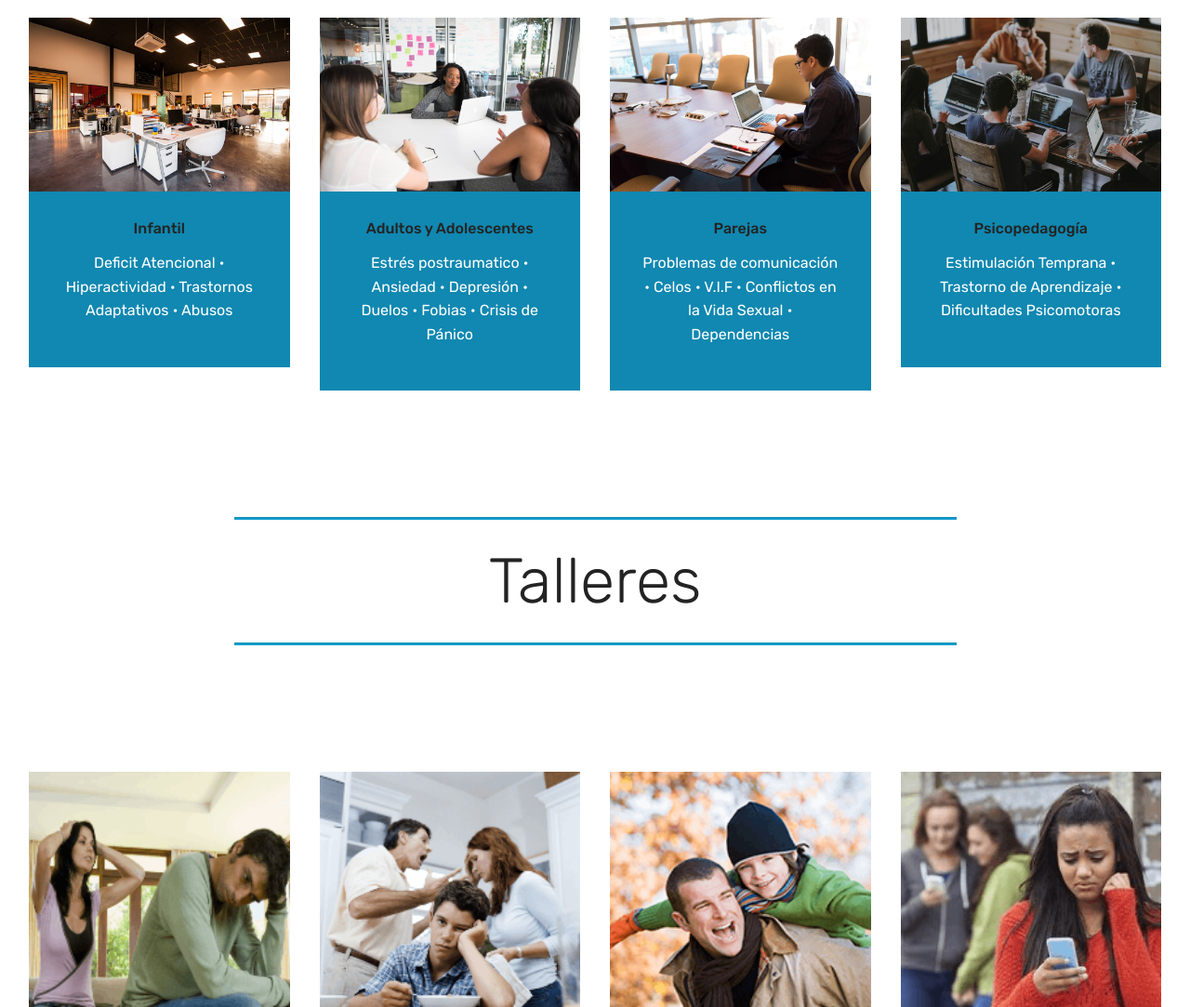
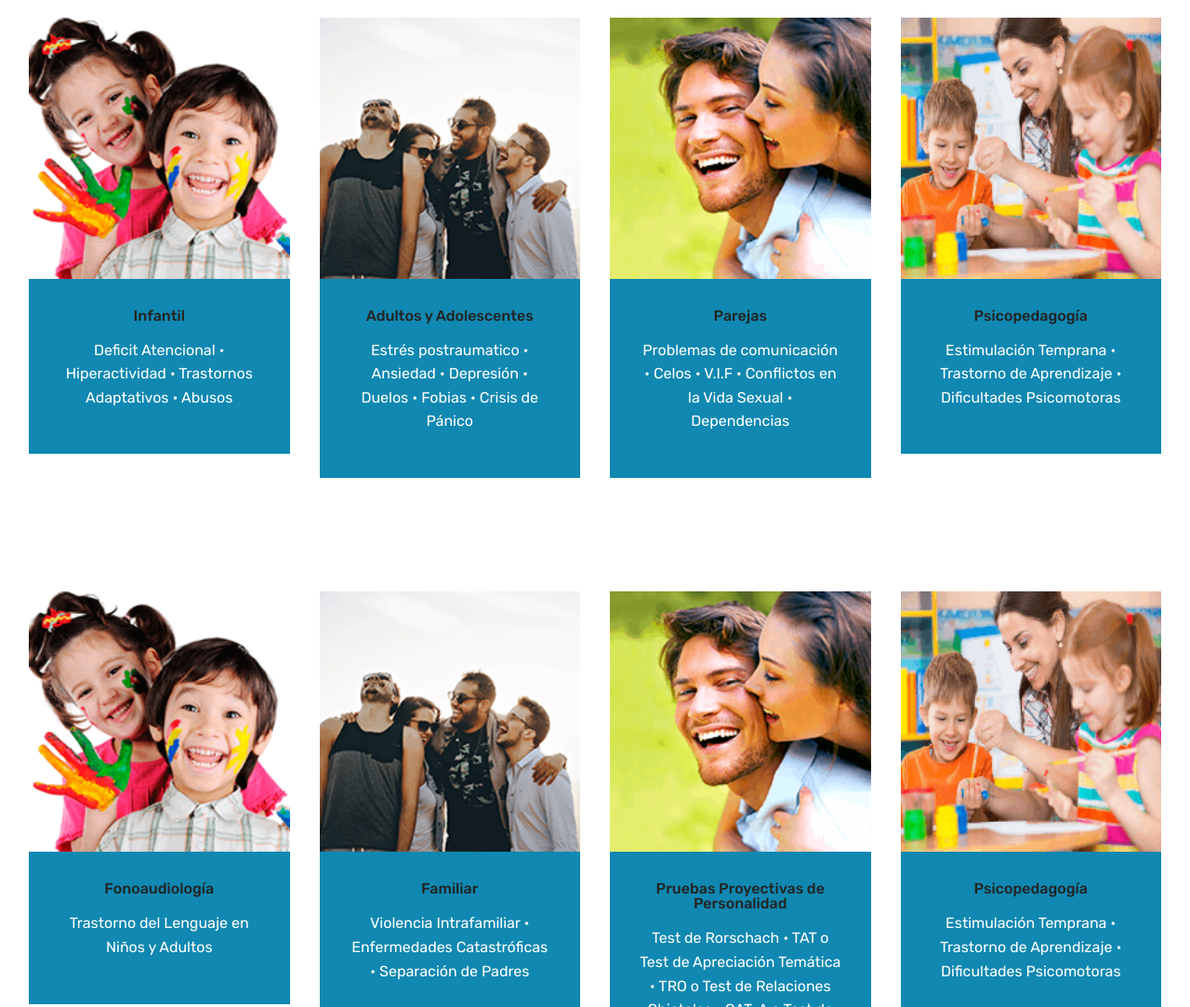
Before and after one commit to Reko-Glarius/cip, a plain HTML site: page index.html in a window 1280 px wide. Shown: the part 1717-2800 px from the top of the page at 93% size. Drawn offline with Linux system fonts and the light colour scheme; files whose address does not match are found by name.

```diff
--- a/assets/mobirise/css/mbr-additional.css
+++ b/assets/mobirise/css/mbr-additional.css
@@ -1760,6 +1760,50 @@ body {
 .cid-rBBg06PmOF .card-title {
   text-align: center;
 }
+.cid-rBNg8j8gSR {
+  padding-top: 0px;
+  padding-bottom: 90px;
+  background-color: #ffffff;
+}
+.cid-rBNg8j8gSR .card-img {
+  background-color: #fff;
+}
+.cid-rBNg8j8gSR .card-box {
+  padding: 2rem;
+  background-color: #1088b1;
+}
+.cid-rBNg8j8gSR h4 {
+  font-weight: 500;
+  margin-bottom: 0;
+  text-align: left;
+}
+.cid-rBNg8j8gSR p {
+  text-align: left;
+}
+.cid-rBNg8j8gSR .mbr-text {
+  color: #ffffff;
+  text-align: center;
+}
+.cid-rBNg8j8gSR .card-wrapper {
+  height: 100%;
+  box-shadow: 0px 0px 0px 0px rgba(0, 0, 0, 0);
+  transition: box-shadow 0.3s;
+}
+.cid-rBNg8j8gSR .card-wrapper:hover {
+  box-shadow: 0px 0px 30px 0px rgba(0, 0, 0, 0.05);
+  transition: box-shadow 0.3s;
+}
+@media (min-width: 992px) {
+  .cid-rBNg8j8gSR .my-col {
+    flex: 0 0 20%;
+    max-width: 20%;
+    padding: 15px;
+    -webkit-flex: 0 0 20%;
+  }
+}
+.cid-rBNg8j8gSR .card-title {
+  text-align: center;
+}
 .cid-rBBnKOZUjg {
   padding-top: 30px;
   padding-bottom: 30px;
--- a/index.html
+++ b/index.html
@@ -9,7 +9,7 @@
   <link rel="shortcut icon" href="assets/images/logo-128x124.png" type="image/x-icon">
   <meta name="description" content="">
 
-  <title>Home</title>
+  <title>CIPHO, CENTRO PSICOLOGICO HORIZONTE</title>
   <link rel="stylesheet" href="assets/web/assets/mobirise-icons/mobirise-icons.css">
   <link rel="stylesheet" href="assets/tether/tether.min.css">
   <link rel="stylesheet" href="assets/bootstrap/css/bootstrap.min.css">
@@ -63,7 +63,7 @@
     </nav>
 </section>
 
-<section class="engine"><a href="https://mobirise.info/d">web maker</a></section><section class="carousel slide cid-rBBd2bvyiW" data-interval="false" id="slider1-3">
+<section class="engine"><a href="https://mobirise.info/b">create a site</a></section><section class="carousel slide cid-rBBd2bvyiW" data-interval="false" id="slider1-3">
 
 
 
@@ -133,7 +133,7 @@
             <div class="card p-3 col-12 col-md-6 col-lg-3">
                 <div class="card-wrapper">
                     <div class="card-img">
-                        <img src="assets/images/background1.jpg" alt="Mobirise">
+                        <img src="assets/images/servicio2-200x200.png" alt="Mobirise" title="">
                     </div>
                     <div class="card-box">
                         <h4 class="card-title pb-3 mbr-fonts-style display-7">
@@ -149,7 +149,7 @@
             <div class="card p-3 col-12 col-md-6 col-lg-3">
                 <div class="card-wrapper">
                     <div class="card-img">
-                        <img src="assets/images/background2.jpg" alt="Mobirise">
+                        <img src="assets/images/servicio1-200x200.png" alt="Mobirise" title="">
                     </div>
                     <div class="card-box">
                         <h4 class="card-title pb-3 mbr-fonts-style display-7">Adultos y Adolescentes</h4>
@@ -163,7 +163,7 @@
             <div class="card p-3 col-12 col-md-6 col-lg-3">
                 <div class="card-wrapper">
                     <div class="card-img">
-                        <img src="assets/images/background3.jpg" alt="Mobirise">
+                        <img src="assets/images/servicio3-200x200.png" alt="Mobirise" title="">
                     </div>
                     <div class="card-box">
                         <h4 class="card-title pb-3 mbr-fonts-style display-7">
@@ -179,7 +179,77 @@
             <div class="card p-3 col-12 col-md-6 col-lg-3">
                 <div class="card-wrapper">
                     <div class="card-img">
-                        <img src="assets/images/background4.jpg" alt="Mobirise">
+                        <img src="assets/images/service4-200x200.png" alt="Mobirise" title="">
+                    </div>
+                    <div class="card-box">
+                        <h4 class="card-title pb-3 mbr-fonts-style display-7">
+                            Psicopedagogía
+                        </h4>
+                        <p class="mbr-text mbr-fonts-style display-7">
+                           Estimulación Temprana • Trastorno de Aprendizaje • Dificultades Psicomotoras
+                        </p>
+                    </div>
+                </div>
+            </div>
+
+
+        </div>
+    </div>
+</section>
+
+<section class="features17 cid-rBNg8j8gSR" id="features17-t">
+
+
+
+
+    <div class="container-fluid">
+        <div class="media-container-row">
+            <div class="card p-3 col-12 col-md-6 col-lg-3">
+                <div class="card-wrapper">
+                    <div class="card-img">
+                        <img src="assets/images/servicio2-200x200.png" alt="Mobirise" title="">
+                    </div>
+                    <div class="card-box">
+                        <h4 class="card-title pb-3 mbr-fonts-style display-7">Fonoaudiología</h4>
+                        <p class="mbr-text mbr-fonts-style display-7">
+                            Trastorno del Lenguaje en Niños y Adultos
+                        </p>
+                    </div>
+                </div>
+            </div>
+
+            <div class="card p-3 col-12 col-md-6 col-lg-3">
+                <div class="card-wrapper">
+                    <div class="card-img">
+                        <img src="assets/images/servicio1-200x200.png" alt="Mobirise" title="">
+                    </div>
+                    <div class="card-box">
+                        <h4 class="card-title pb-3 mbr-fonts-style display-7">Familiar</h4>
+                        <p class="mbr-text mbr-fonts-style display-7">
+                            Violencia Intrafamiliar • Enfermedades Catastróficas • Separación de Padres
+                        </p>
+                    </div>
+                </div>
+            </div>
+
+            <div class="card p-3 col-12 col-md-6 col-lg-3">
+                <div class="card-wrapper">
+                    <div class="card-img">
+                        <img src="assets/images/servicio3-200x200.png" alt="Mobirise" title="">
+                    </div>
+                    <div class="card-box">
+                        <h4 class="card-title pb-3 mbr-fonts-style display-7">Pruebas Proyectivas de Personalidad</h4>
+                        <p class="mbr-text mbr-fonts-style display-7">
+                            Test de Rorschach • TAT o Test de Apreciación Temática • TRO o Test de Relaciones Objetales • CAT-A o Test de Apreciación Infantil • Entre otras
+                        </p>
+                    </div>
+                </div>
+            </div>
+
+            <div class="card p-3 col-12 col-md-6 col-lg-3">
+                <div class="card-wrapper">
+                    <div class="card-img">
+                        <img src="assets/images/service4-200x200.png" alt="Mobirise" title="">
                     </div>
                     <div class="card-box">
                         <h4 class="card-title pb-3 mbr-fonts-style display-7">
@@ -657,7 +727,7 @@
         <div class="row justify-content-center">
             <div class="media-container-column col-lg-8" data-form-type="formoid">
                 <!---Formbuilder Form--->
-                <form action="https://mobirise.com/" method="POST" class="mbr-form form-with-styler" data-form-title="Mobirise Form"><input type="hidden" name="email" data-form-email="true" value="NQk7mdMU+IwbMETg2i2+HssXpd2Xe78c0+TLT5Kr7kC6J2DRIrBBdT/RKavEUDcBk8W3bzdzYoK/0vPrl9zK/HmZjS/6xd9lzLMakks/WrYW5GlPyWhqgKP+15vpZ4GK">
+                <form action="https://mobirise.com/" method="POST" class="mbr-form form-with-styler" data-form-title="Mobirise Form"><input type="hidden" name="email" data-form-email="true" value="QuHV/STQ1H0jp5BguZjnZbVbTgdX4NW76PWqZDUvpQIBmTFW8zrUj42NxtZXZbpjTJFXVoO3DlZFTSjnscLfLPtwg/1dsmSJZt378MtYCjDiUtGpSg+d+1BPhq+7AFGQ">
                     <div class="row">
                         <div hidden="hidden" data-form-alert="" class="alert alert-success col-12">Su consulta a sido enviada</div>
                         <div hidden="hidden" data-form-alert-danger="" class="alert alert-danger col-12">
```
Also changed, not shown: assets/images/hashes.json (+1 -1 lines), assets/images/service4-200x200.png (added), assets/images/servicio1-200x200.png (added), assets/images/servicio2-200x200.png (added), assets/images/servicio3-200x200.png (added), 1 other file.
